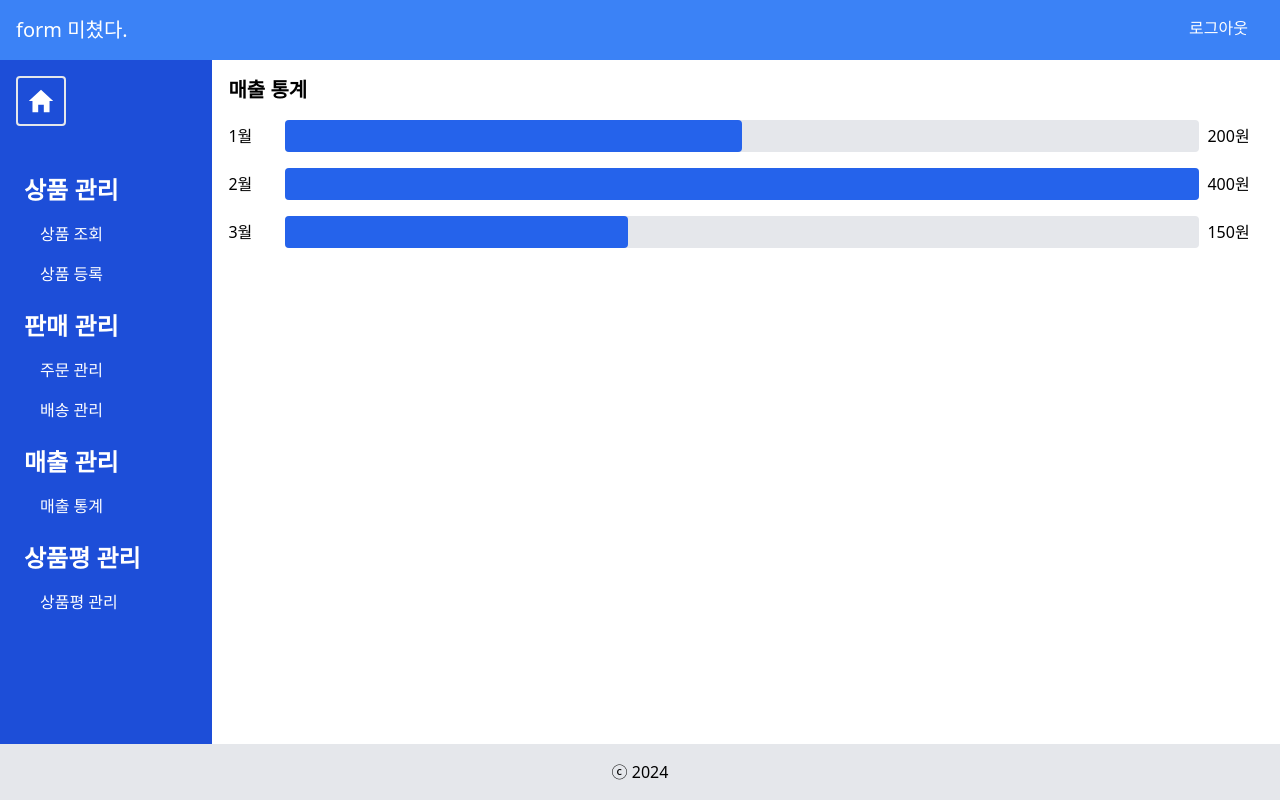
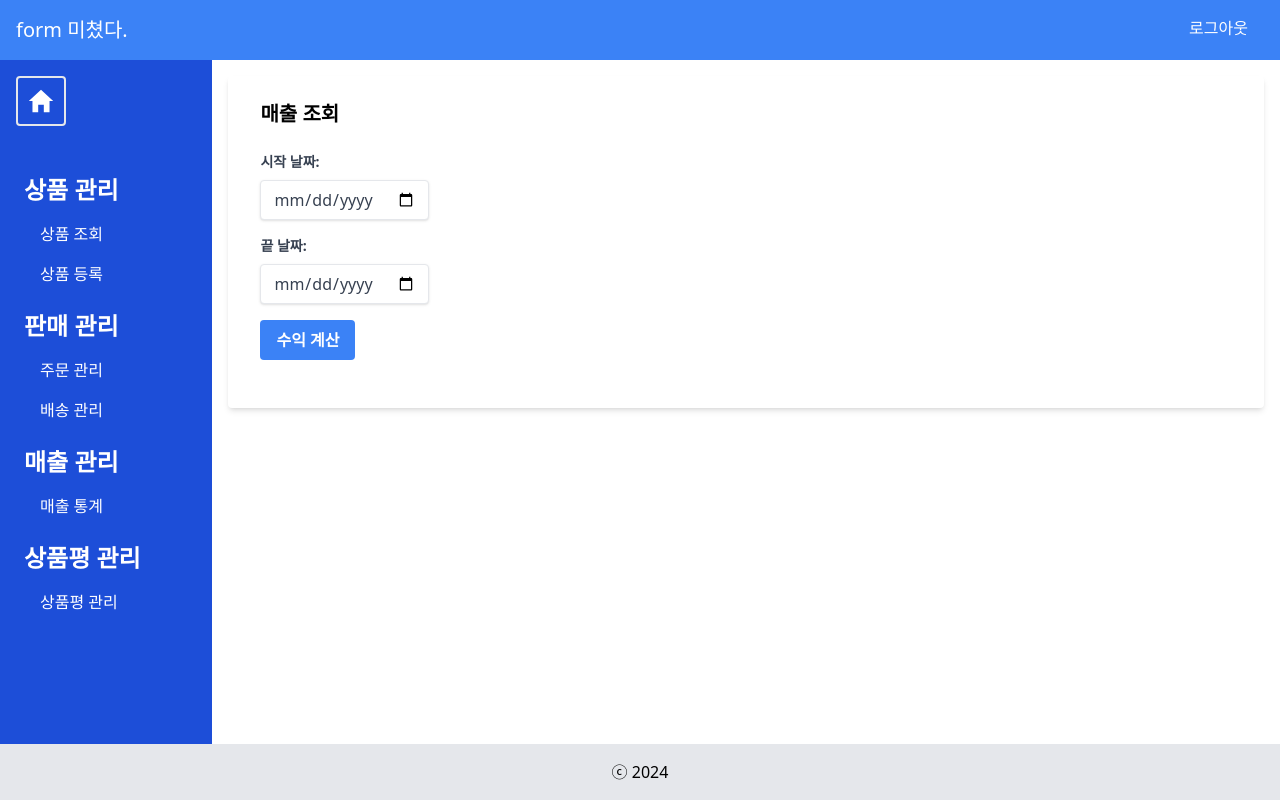
Before and after one commit to KDT-IaaS-Class-One-Group/KDT-IaaS-4team-ERP, a Next.js app: page /admin/revenue-view in a window 1280 px wide. Built offline with nearby package versions, Linux system fonts and the light colour scheme.

Commit message:
feat: 버전 1

```diff
--- a/app/(pages)/admin/(product)/product-list/page.tsx
+++ b/app/(pages)/admin/(product)/product-list/page.tsx
@@ -57,7 +57,7 @@ export default function ProductLisPage() {
               className='border-b border-gray-200 py-4 flex items-center justify-between'
             >
               <img
-                src={product.imageUrl}
+                src={product.imageLink}
                 alt={product.name}
                 className='h-16 w-16 object-cover mr-4'
               />
--- a/app/(pages)/admin/(revenue)/revenue-view/page.tsx
+++ b/app/(pages)/admin/(revenue)/revenue-view/page.tsx
@@ -1,44 +1,80 @@
-// 매출 통계 페이지
+'use client';
 
-import React from 'react';
+import React, { useState } from 'react';
 
-type SaleData = {
-  month: string;
-  sales: number;
-};
+export default function RevenueView() {
+  // 날짜 상태
+  const [startDate, setStartDate] = useState('');
+  const [endDate, setEndDate] = useState('');
+  const [revenue, setRevenue] = useState<number | null>(null);
 
-const salesData: SaleData[] = [
-  { month: '1월', sales: 200 },
-  { month: '2월', sales: 400 },
-  { month: '3월', sales: 150 },
-];
+  // 날짜 변경 핸들러
+  const handleDateChange = (event: React.ChangeEvent<HTMLInputElement>) => {
+    const { name, value } = event.target;
+    if (name === 'startDate') {
+      setStartDate(value);
+    } else if (name === 'endDate') {
+      setEndDate(value);
+    }
+  };
 
-const getMaxSales = (data: SaleData[]) => {
-  return Math.max(...data.map((d) => d.sales));
-};
-
-const SalesStats: React.FC = () => {
-  const maxSales = getMaxSales(salesData);
+  // 수익 계산 함수
+  const calculateRevenue = () => {
+    // 예시로 고정된 수익을 반환합니다. 실제로는 서버에서 데이터를 가져와야 합니다.
+    const exampleRevenue = 100000; // 임시로 설정된 수익 값
+    setRevenue(exampleRevenue);
+  };
 
   return (
     <div className='container mx-auto p-4'>
-      <h1 className='text-xl font-semibold mb-4'>매출 통계</h1>
-      <div className='flex flex-col space-y-4'>
-        {salesData.map((data) => (
-          <div key={data.month} className='flex items-center'>
-            <span className='w-16'>{data.month}</span>
-            <div className='w-full bg-gray-200 rounded h-8'>
-              <div
-                className='bg-blue-600 h-8 rounded'
-                style={{ width: `${(data.sales / maxSales) * 100}%` }}
-              />
-            </div>
-            <span className='w-16 ml-2'>{data.sales.toLocaleString()}원</span>
-          </div>
-        ))}
+      <div className='bg-white shadow-md rounded px-8 pt-6 pb-8 mb-4'>
+        <h1 className='text-xl font-semibold mb-6'>매출 조회</h1>
+        <div className='mb-4'>
+          <label
+            htmlFor='startDate'
+            className='block text-gray-700 text-sm font-bold mb-2'
+          >
+            시작 날짜:
+          </label>
+          <input
+            type='date'
+            id='startDate'
+            name='startDate'
+            value={startDate}
+            onChange={handleDateChange}
+            className='shadow appearance-none border rounded py-2 px-3 text-gray-700 leading-tight focus:outline-none focus:shadow-outline'
+          />
+        </div>
+        <div className='mb-4'>
+          <label
+            htmlFor='endDate'
+            className='block text-gray-700 text-sm font-bold mb-2'
+          >
+            끝 날짜:
+          </label>
+          <input
+            type='date'
+            id='endDate'
+            name='endDate'
+            value={endDate}
+            onChange={handleDateChange}
+            className='shadow appearance-none border rounded py-2 px-3 text-gray-700 leading-tight focus:outline-none focus:shadow-outline'
+          />
+        </div>
+        <div className='mb-4'>
+          <button
+            onClick={calculateRevenue}
+            className='bg-blue-500 hover:bg-blue-700 text-white font-bold py-2 px-4 rounded focus:outline-none focus:shadow-outline'
+          >
+            수익 계산
+          </button>
+        </div>
+        {revenue !== null && (
+          <p className='text-green-500'>
+            선택한 기간 동안의 수익: {revenue.toLocaleString()}원
+          </p>
+        )}
       </div>
     </div>
   );
-};
-
-export default SalesStats;
+}
--- a/app/(pages)/admin/(sale)/order-manage/page.tsx
+++ b/app/(pages)/admin/(sale)/order-manage/page.tsx
@@ -1,9 +1,73 @@
-// 주문 관리 페이지
-
 'use client';
 import React from 'react';
-import Image from 'next/link';
+import { OrderIdProps } from '@interfaces/Order/OrderIdProps';
+import { UserIdProps } from '@interfaces/User/UserIdProps';
+import { OrderDateProps } from '@interfaces/Order/OrderDateProps';
+import { OrderItemsProps } from '@interfaces/Order/OrderItemsProps';
+
+export interface OrderManagePageProps
+  extends OrderIdProps,
+    OrderDateProps,
+    OrderItemsProps,
+    UserIdProps {}
 
 export default function OrderManagePage() {
-  return <div>주문 관리</div>;
+  // 임시 주문 데이터
+  const orders: OrderManagePageProps[] = [
+    // 예시 데이터
+    {
+      orderId: 101,
+      userId: 'test',
+      orderDate: '2024-01-04',
+      orderItems: ['상품 A', '상품 B'],
+    },
+    // ... 추가 주문 데이터
+  ];
+
+  // 주문 수락 함수
+  const handleAccept = (orderId: number): void => {
+    console.log('Accepting order with id:', orderId);
+    // 여기에 주문 수락 로직 구현
+  };
+
+  // 주문 거절 함수
+  const handleReject = (orderId: number): void => {
+    console.log('Rejecting order with id:', orderId);
+    // 여기에 주문 거절 로직 구현
+  };
+
+  return (
+    <div className='container mx-auto p-4'>
+      <div className='bg-white shadow-md rounded px-8 pt-6 pb-8 mb-4'>
+        <h1 className='text-xl font-semibold mb-6'>주문 관리</h1>
+        {orders.map((order) => (
+          <div
+            key={order.orderId}
+            className='border-b border-gray-200 py-4 flex flex-col md:flex-row items-center justify-between'
+          >
+            <div>
+              <p>주문번호: {order.orderId}</p>
+              <p>고객 ID: {order.userId}</p>
+              <p>주문일자: {order.orderDate}</p>
+              <p>주문상품: {order.orderItems.join(', ')}</p>
+            </div>
+            <div>
+              <button
+                onClick={() => handleAccept(order.orderId)}
+                className='bg-green-500 hover:bg-green-600 text-white font-bold py-1 px-3 mx-1 rounded'
+              >
+                수락
+              </button>
+              <button
+                onClick={() => handleReject(order.orderId)}
+                className='bg-red-500 hover:bg-red-600 text-white font-bold py-1 px-3 mx-1 rounded'
+              >
+                거절
+              </button>
+            </div>
+          </div>
+        ))}
+      </div>
+    </div>
+  );
 }
--- /dev/null
+++ b/app/interfaces/Order/OrderItemsProps.ts
@@ -0,0 +1,3 @@
+export interface OrderItemsProps {
+  orderItems: string[];
+}
--- a/app/interfaces/Order/OrderUserIdProps.ts
+++ /dev/null
@@ -1,3 +0,0 @@
-export interface OrderUserIdProps {
-  userId: string;
-}
--- /dev/null
+++ b/app/interfaces/User/User.ts
@@ -0,0 +1,3 @@
+export interface UserIdProps {
+  userId: string;
+}
--- /dev/null
+++ b/app/interfaces/User/UserIdProps.ts
@@ -0,0 +1,3 @@
+export interface UserIdProps {
+  userId: string;
+}
--- /dev/null
+++ b/app/interfaces/User/UserName.ts
@@ -0,0 +1,3 @@
+export interface OrderUserNameProps {
+  userId: string;
+}
```
Also changed, not shown: app/utils/admin/주문거절.ts (added), app/utils/admin/주문수락.ts (added).
